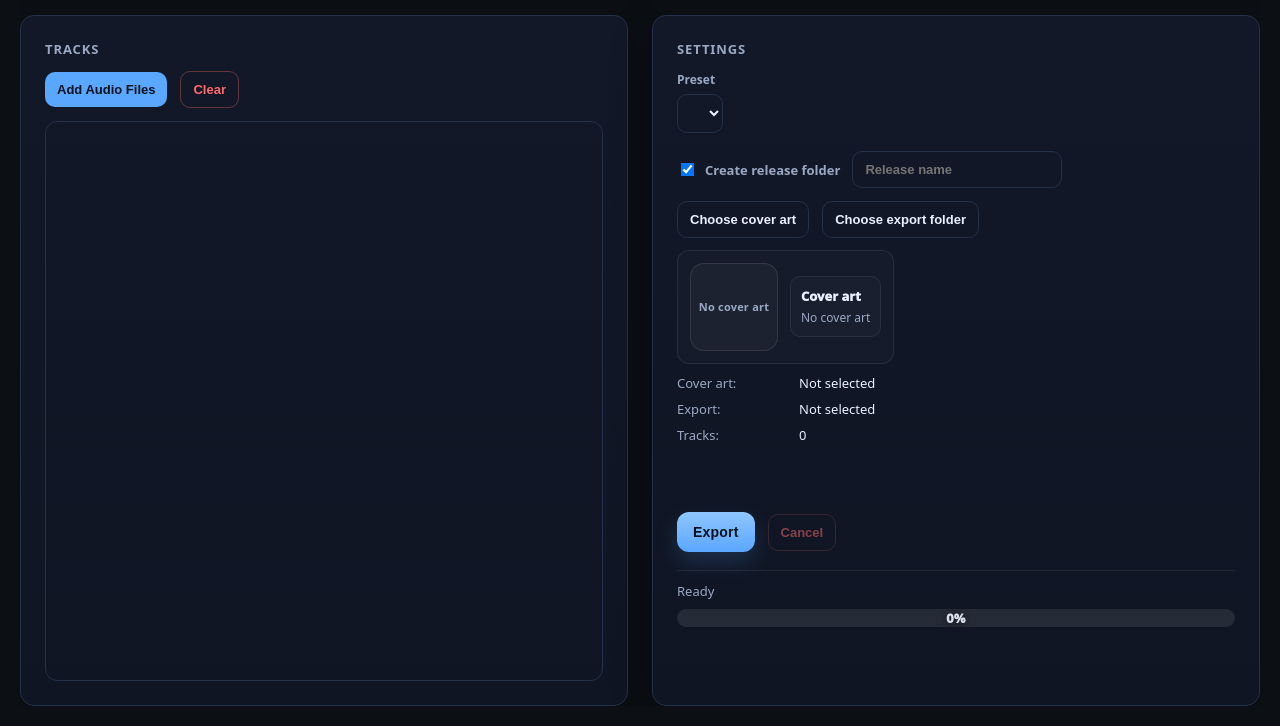
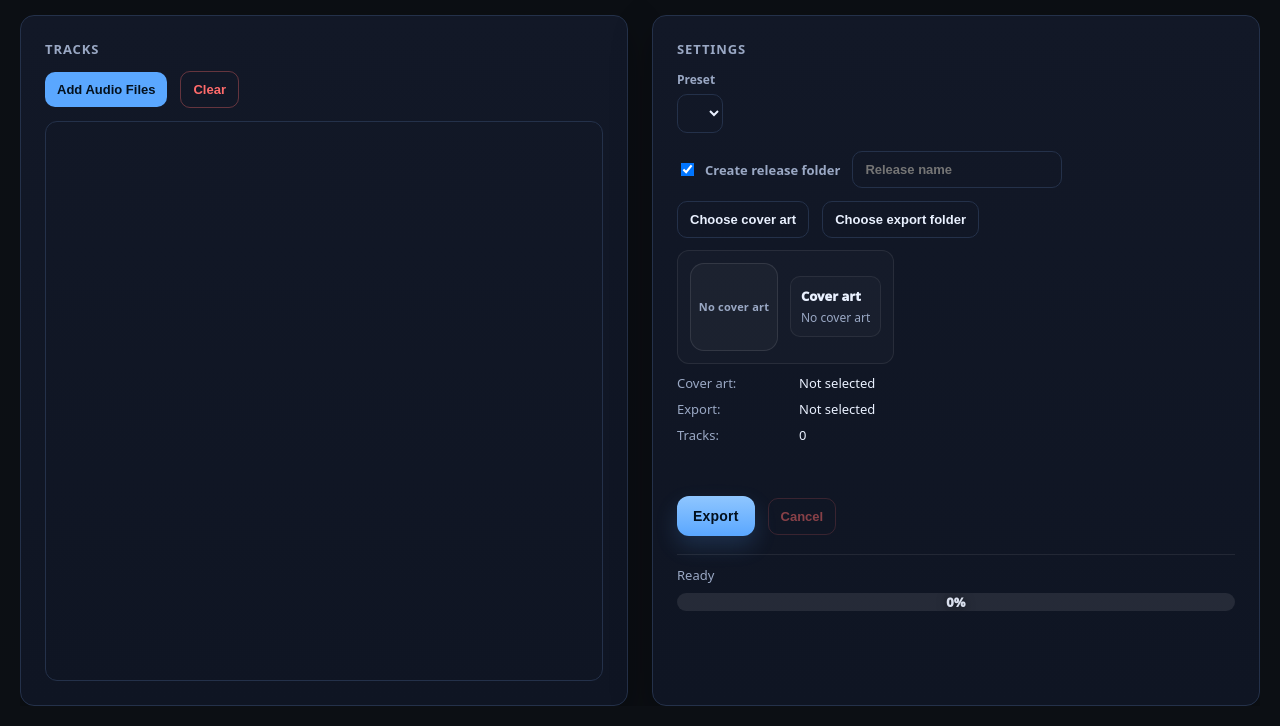
Before and after one commit to Rickeeh/Album-to-Video, an Electron app: page index.html in a window 1280 px wide. Shown: the part 74-800 px from the top of the page. Drawn offline with Linux system fonts and the light colour scheme; no server answers.

Commit message:
ui: equalize settings export/progress inset spacing

```diff
--- a/index.html
+++ b/index.html
@@ -20,6 +20,7 @@
     --azGap:16px;
     --azTop:16px;
     --azDividerGap:18px;
+    --bottomInset:16px;
   }
   *{ box-sizing:border-box; }
   html, body{
@@ -323,12 +324,14 @@
   .settingsCard .row.first{ margin-top:0; }
   .settingsCard .inline{ margin-top:10px; gap:12px; }
   .settingsCard .kv{ margin-top:10px; }
+  .settingsCard .actionRow{ margin-top:var(--bottomInset); }
   .settingsCard select{ width:min(240px, 100%); }
   .settingsCard #releaseFolderSection{ min-width:0; }
   .settingsCard #albumName{ width:210px; }
   .settingsCard .progressWrap{
     border-top:1px solid rgba(255,255,255,0.08);
     padding-top:12px;
+    padding-bottom:var(--bottomInset);
   }
   .settingsCard .statusLine{ margin:0 0 8px 0; }
 
```
